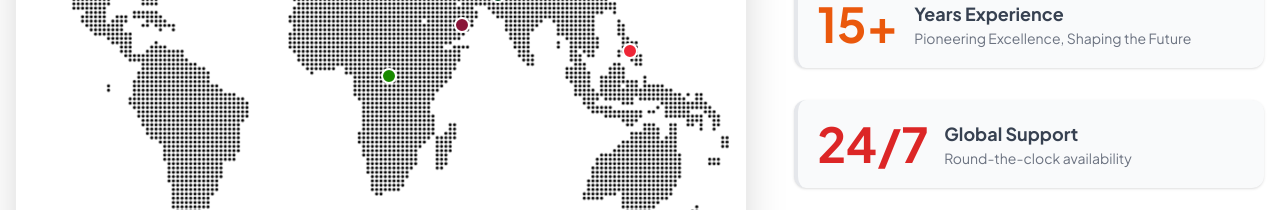
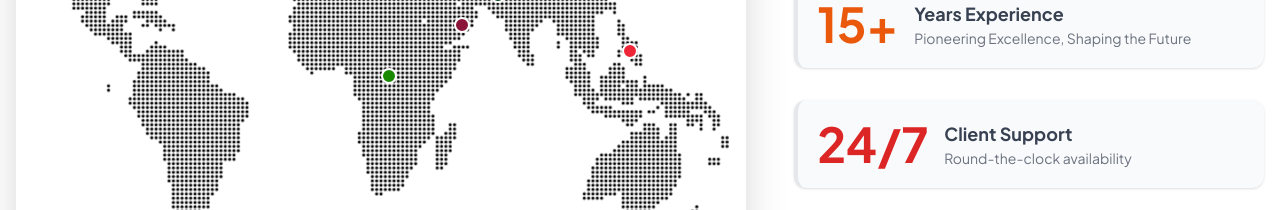
Before and after one commit to UmerDaraz163/teresol-web, a Next.js app: page / in a window 1280 px wide. Shown: the part 3000-3210 px from the top of the page. Built offline with nearby package versions, Linux system fonts and the light colour scheme.

Commit message:
text changed

```diff
--- a/app/data/homepageData.ts
+++ b/app/data/homepageData.ts
@@ -148,7 +148,7 @@ export const heroSlides = [
     },
     {
       value: "24/7",
-      title: "Global Support",
+      title: "Client Support",
       subtitle: "Round-the-clock availability",
       colorClasses: "text-red-600",
       borderClasses: "from-red-600 to-pink-700"
```
